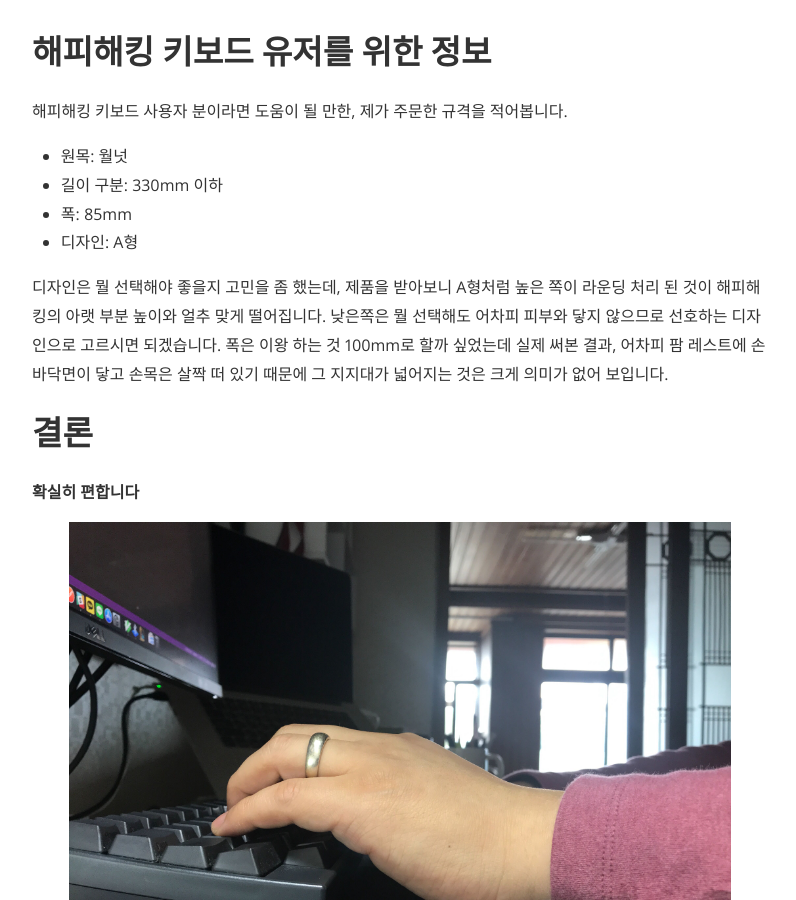
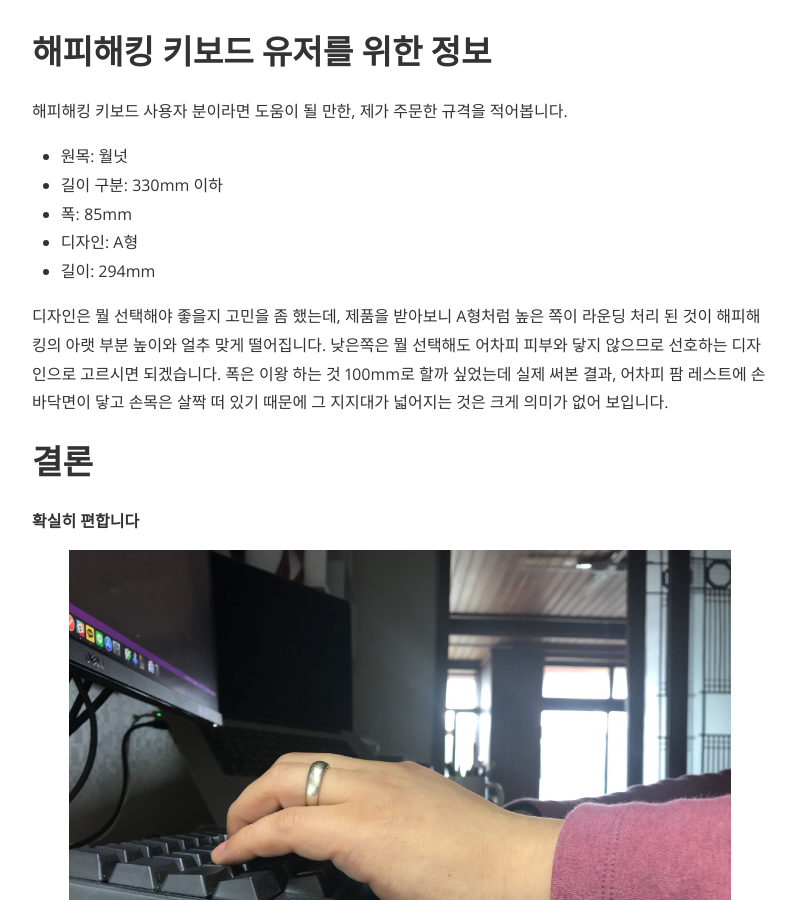
Before and after one commit to einsub/einsub.github.com, a Jekyll site: the page built from _posts/2018-11-24-treewa-keyboard-palmrest.markdown, in a window 1280 px wide and 900 px high, scrolled down 3235 px. Shown: the whole window, without its empty margins (240-1036 px from the left). Built offline with Jekyll 4.4.1, drawn with Linux system fonts in a browser that asks for light colours; nearby versions of some CDN libraries; comment, search, counter and statistics services are not loaded.

Commit message:
길이 추가

```diff
--- a/_posts/2018-11-24-treewa-keyboard-palmrest.markdown
+++ b/_posts/2018-11-24-treewa-keyboard-palmrest.markdown
@@ -42,6 +42,9 @@ tags:
 - 길이 구분: 330mm 이하
 - 폭: 85mm
 - 디자인: A형
+- 길이: 294mm
+
+
 
 디자인은 뭘 선택해야 좋을지 고민을 좀 했는데, 제품을 받아보니 A형처럼 높은 쪽이 라운딩 처리 된 것이 해피해킹의 아랫 부분 높이와 얼추 맞게 떨어집니다. 낮은쪽은 뭘 선택해도 어차피 피부와 닿지 않으므로 선호하는 디자인으로 고르시면 되겠습니다. 폭은 이왕 하는 것 100mm로 할까 싶었는데 실제 써본 결과, 어차피 팜 레스트에 손바닥면이 닿고 손목은 살짝 떠 있기 때문에 그 지지대가 넓어지는 것은 크게 의미가 없어 보입니다.
 
```
